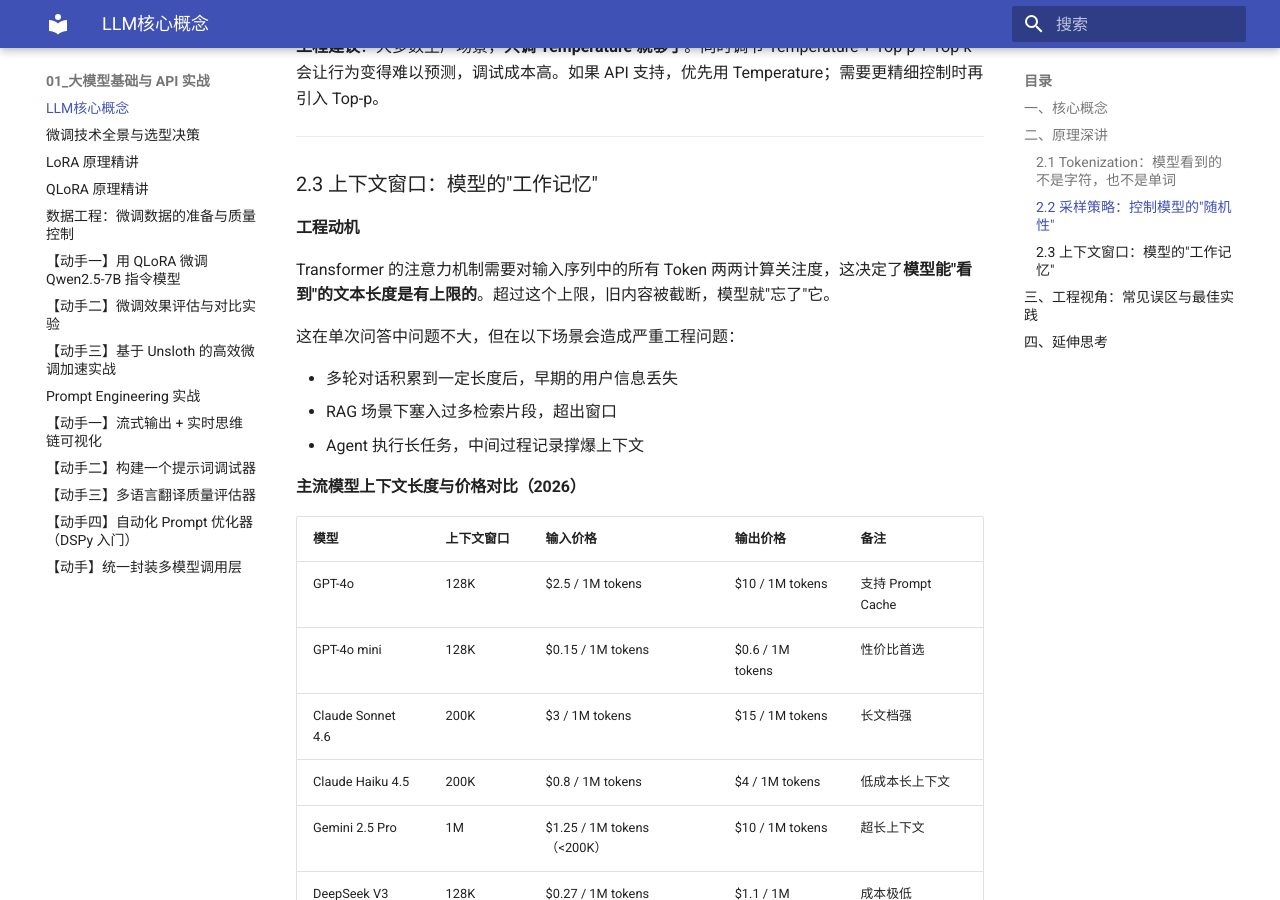
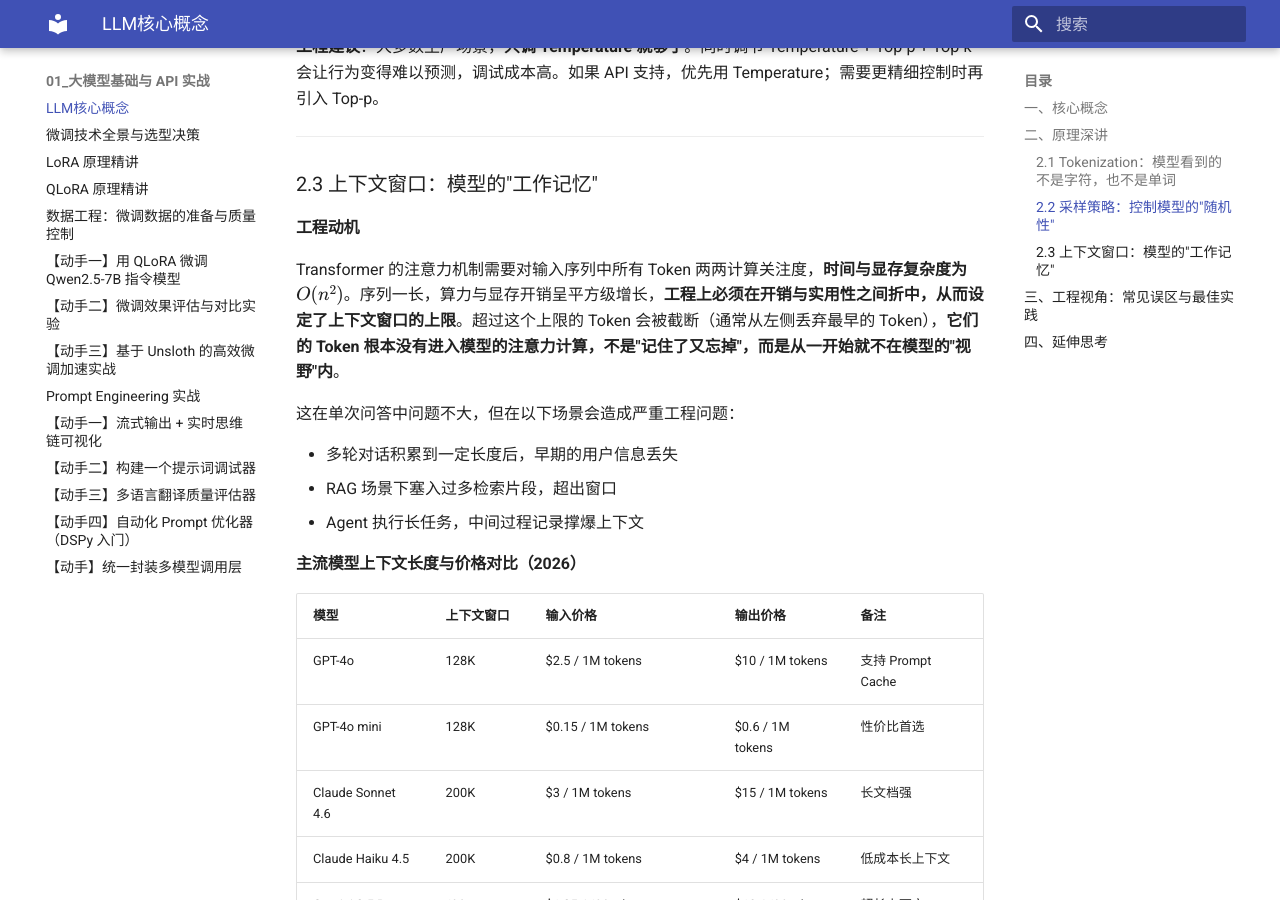
Before and after one commit to swf2020/AI-Agent-in-Practice, an MkDocs documentation site: the page built from docs/AI Agent In Practice/01_大模型基础与 API 实战/1.1 LLM核心概念.md, in a window 1280 px wide and 900 px high, scrolled down 3634 px. Built offline with MkDocs 1.6.1 and Material for MkDocs 9.7.7, drawn with Linux system fonts in a browser that asks for light colours.

Commit message:
fix: 修正 2.3 上下文窗口工程动机描述
- 将"注意力机制决定上限"改为"O(n²)复杂度带来的工程折中"，因果更严谨
- 修正"模型就忘了它"为"Token 根本没进入计算"，描述更准确

Co-Authored-By: Claude Opus 4.6 <noreply@anthropic.com>

```diff
--- a/docs/AI Agent In Practice/01_大模型基础与 API 实战/1.1 LLM核心概念.md
+++ b/docs/AI Agent In Practice/01_大模型基础与 API 实战/1.1 LLM核心概念.md
@@ -115,7 +115,7 @@ graph TD
 
 #### 工程动机
 
-Transformer 的注意力机制需要对输入序列中的所有 Token 两两计算关注度，这决定了**模型能"看到"的文本长度是有上限的**。超过这个上限，旧内容被截断，模型就"忘了"它。
+Transformer 的注意力机制需要对输入序列中所有 Token 两两计算关注度，**时间与显存复杂度为 $O(n^2)$**。序列一长，算力与显存开销呈平方级增长，**工程上必须在开销与实用性之间折中，从而设定了上下文窗口的上限**。超过这个上限的 Token 会被截断（通常从左侧丢弃最早的 Token），**它们的 Token 根本没有进入模型的注意力计算，不是"记住了又忘掉"，而是从一开始就不在模型的"视野"内**。
 
 这在单次问答中问题不大，但在以下场景会造成严重工程问题：
 
```
